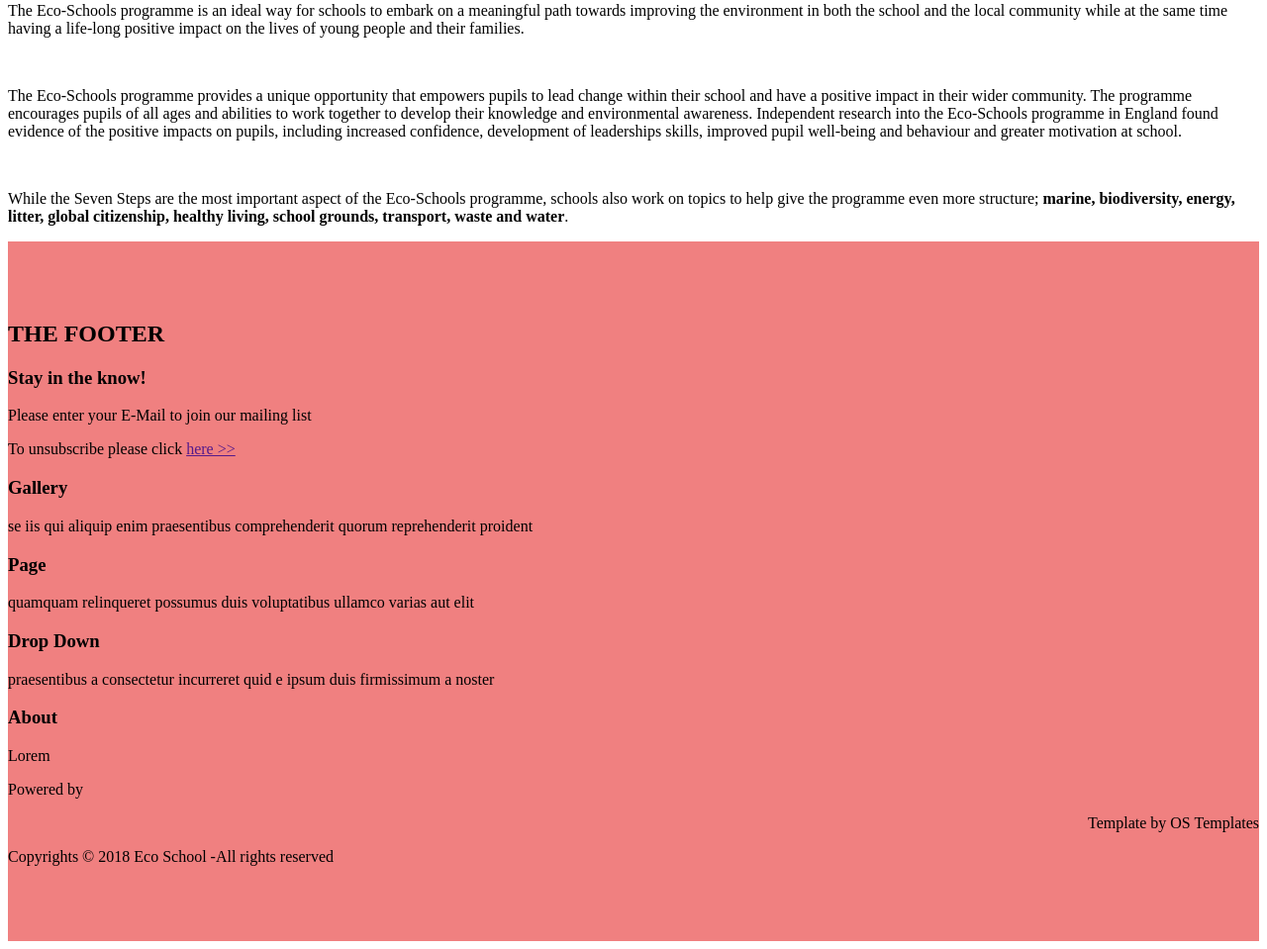
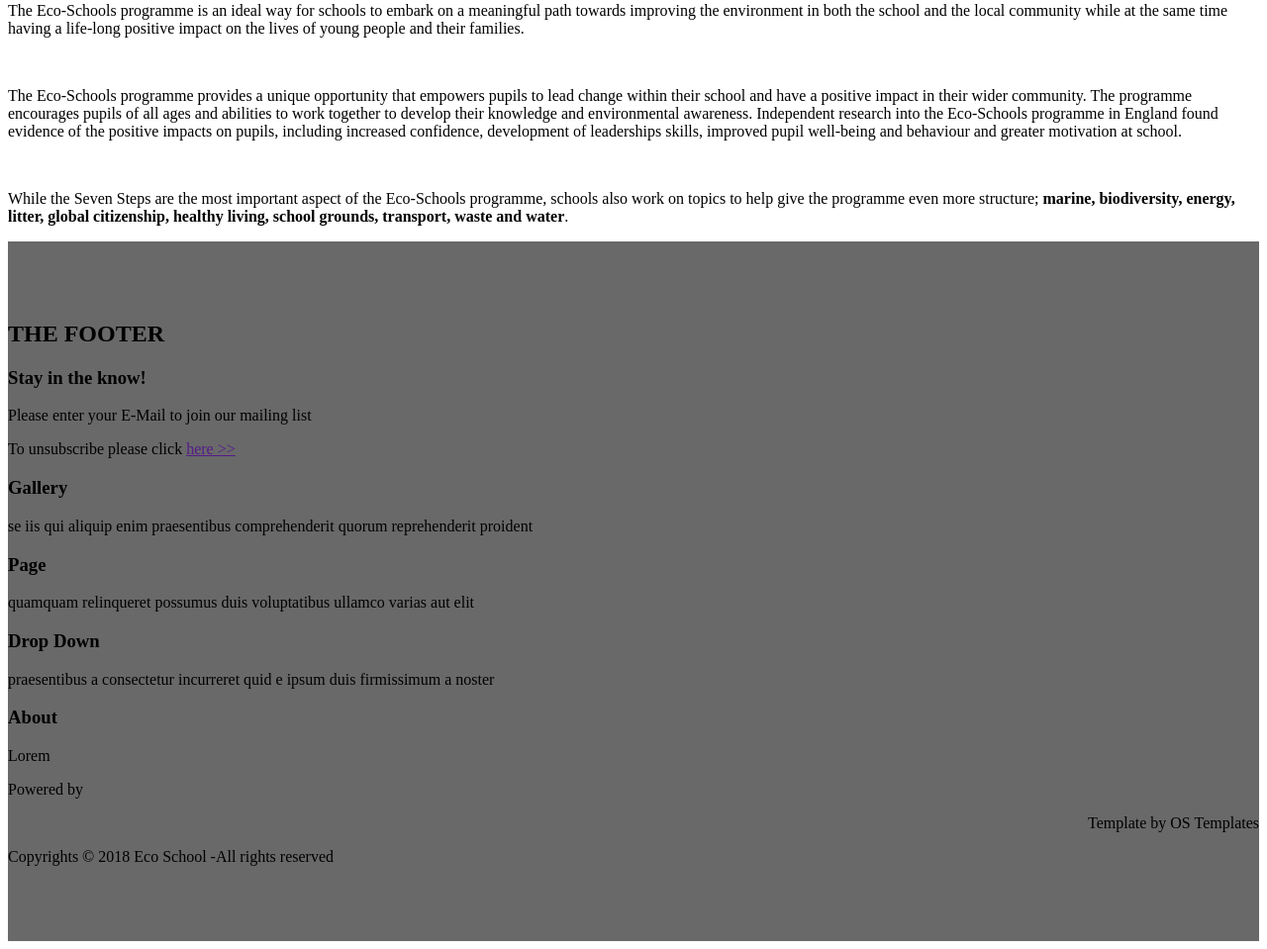
Before and after one commit to edonb99/INT18_19_Gr32, a PHP site: page / in a window 1280 px wide. Shown: the part 757-1716 px from the top of the page at 99% size. Run offline with PHP 8.4, Linux system fonts and the light colour scheme.

Commit message:
nderrimi i ngjyres se BG

```diff
--- a/index.css
+++ b/index.css
@@ -1,6 +1,6 @@
 .footer
 {
   width: 100%;
-  background-color: lightcoral;
+  background-color: dimgray;
   padding: 60px 0px;
 }
```
